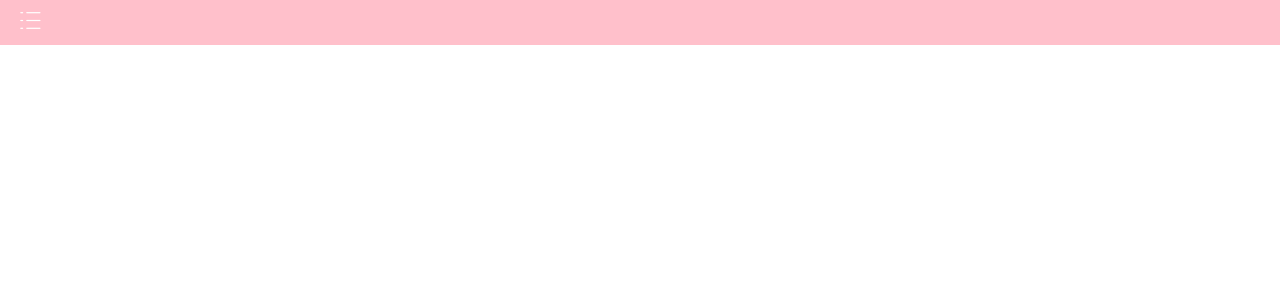
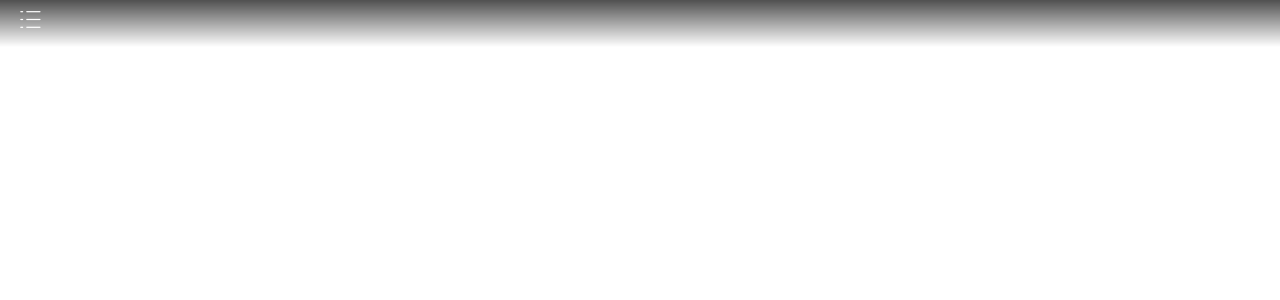
Before and after one commit to jsdtt/clone-tmall, a Vue app in the folder Tmall-Mobile/: page /#/ in a window 1280 px wide. Shown: the top 300 px of the page. Built offline with nearby package versions, Linux system fonts and the light colour scheme; what vue-resource would draw is missing.

Commit message:
结构调整

```diff
--- /dev/null
+++ b/Tmall-Mobile/src/components/TmallPage.vue
@@ -0,0 +1,27 @@
+<template>
+  <div class="tm-mobile-page">
+    <tm-header></tm-header>
+    <div class="tm-mobile-content"></div>
+  </div>
+</template>
+<script>
+  import TmHeader from './header/Header.vue'
+
+  export default {
+    name: 'tmPage',
+    components: {
+      TmHeader
+    }
+  }
+</script>
+<style>
+.tm-mobile-page {
+  position: relative;
+  min-width: 320px;
+  overflow: hidden;
+  font-size: 12px;
+}
+.tm-mobile-content {
+  height: 1000px;
+}
+</style>
--- a/Tmall-Mobile/src/components/header/CategoryNva/CategoryMenu.vue
+++ b/Tmall-Mobile/src/components/header/CategoryNva/CategoryMenu.vue
@@ -1,7 +1,7 @@
 <template>
   <div class="category-menu">
     <a class="category-trigger" @click="showPannel"></a>
-    <menu-panel id="category-con"></menu-panel>
+    <menu-panel id="category-con" v-if="categoryMenu"></menu-panel>
     <loader v-if="loader"></loader>
   </div>
 </template>
@@ -14,8 +14,16 @@ export default {
   methods: {
     showPannel: function (event) {
       //  category-con为MenuPanel的ID
-      let pannel = document.getElementById('category-con')
-      pannel.style.transform = 'translate(0,0)'
+      let pannel
+
+      this.categoryMenu = true
+      if (this.categoryMenu) {
+        console.log('ont')
+        window.setTimeout(() => {
+          pannel = document.getElementById('category-con')
+          pannel.style.transform = 'translate(0,0)'
+        },100)
+      }
     }
   },
   components: {
@@ -24,7 +32,8 @@ export default {
   },
   data () {
     return {
-      loader: true
+      loader: true,
+      categoryMenu: false
     }
   },
   created () {
@@ -40,8 +49,8 @@ export default {
 <style scoped lang="scss">
 .category-menu {
   position: relative;
+  display: inline-block;
   width: auto;
-  background-color: pink;
   .category-trigger {
     color: #fff;
     width: 25px;
--- a/Tmall-Mobile/src/components/header/CategoryNva/MenuPanel.vue
+++ b/Tmall-Mobile/src/components/header/CategoryNva/MenuPanel.vue
@@ -1,8 +1,9 @@
 <template>
+  <transition name="pannel">
   <!--.self 修饰符表示只有点击元素本身才会被触发回调事件-->
     <div class='menu-pannel' @click.self='callBack($event)'>
       <p @click.self='callBack($event)'>点击此处返回<span></span></p>
-    <div class='pannel-con'>
+      <div class='pannel-con' :style="{height: contentHeight + 'px'}">
         <div class='tab-header'>
           <h1>全部分类</h1>
         </div>
@@ -38,6 +39,7 @@
         </div>
       </div>
     </div>
+  </transition>
 </template>
 
 <script>
@@ -69,7 +71,8 @@
         nvaTopStyle: {
           visibility: 'hidden'
         },
-        loader: false
+        loader: false,
+        contentHeight: window.innerHeight
       }
     },
     methods: {
@@ -129,6 +132,9 @@
       let nvaEle = document.querySelector('#J_tabNav')
       // 左侧nva滚动监听
       nvaEle.addEventListener('scroll', () => { this.distance = event.target.scrollTop - this.currentItem.offsetTop })
+    },
+    ready () {
+
     }
   }
 </script>
@@ -139,7 +145,6 @@
   left: 0;
   top: 0;
   width: 100%;
-  height: 100%;
   z-index: 999;
   transform: translate(-100%, 0);
   transition: all .2s ease-in;
@@ -311,4 +316,5 @@
   top: 44px;
   right: 8.5%;
 }
+
 </style>
--- /dev/null
+++ b/Tmall-Mobile/src/components/header/Header.vue
@@ -0,0 +1,38 @@
+<template>
+  <div class="tm-mobile-header">
+    <div class="header-content miu-fiex">
+      <tm-menu></tm-menu>
+    </div>
+  </div>
+</template>
+<script>
+  import TmMenu from './CategoryNva/CategoryMenu.vue'
+
+  export default {
+    name: 'tmall-header',
+    components: {
+      TmMenu
+    }
+  }
+</script>
+<style scoped lang="scss">
+.tm-mobile-header {
+  position: fixed;
+  top: -1px;
+  width: 100%;
+  z-index: 9998;
+  .header-content {
+      position: relative;
+      background: -webkit-linear-gradient(rgba(0,0,0,.7), rgba(0, 0, 0, 0));
+      background: -o-linear-gradient(rgba(0,0,0,.7), rgba(0, 0, 0, 0));
+      background: linear-gradient(rgba(0,0,0,.7), rgba(0, 0, 0, 0));
+      transition: background-color .2 linear;
+      transform: translateZ(0);
+    }
+}
+.miu-fiex {
+  & *, & {
+    box-sizing: border-box;
+  }
+}
+</style>
--- a/Tmall-Mobile/src/components/loading/loader.vue
+++ b/Tmall-Mobile/src/components/loading/loader.vue
@@ -28,7 +28,7 @@
   @import 'loader-style.css';
 
   .loader-enter-active, .loader-leave-active {
-    transition: opacity .5s
+    transition: opacity .1s
   }
   .loader-enter, .loader-leave-active {
     opacity: 0
--- a/Tmall-Mobile/src/router/index.js
+++ b/Tmall-Mobile/src/router/index.js
@@ -2,7 +2,8 @@ import Vue from 'vue'
 import Router from 'vue-router'
 import Resource from 'vue-resource'
 
-import CategoryMenu from 'components/header/CategoryNva/CategoryMenu'
+// import CategoryMenu from 'components/header/CategoryNva/CategoryMenu'
+import TmPage from '../components/TmallPage'
 
 Vue.use(Router)
 Vue.use(Resource)
@@ -11,8 +12,8 @@ export default new Router({
   routes: [
     {
       path: '/',
-      name: 'CategoryMenu',
-      component: CategoryMenu
+      name: 'TmPage',
+      component: TmPage
     }
   ]
 })
```
Lines whose indentation alone changed are shown as unchanged.
